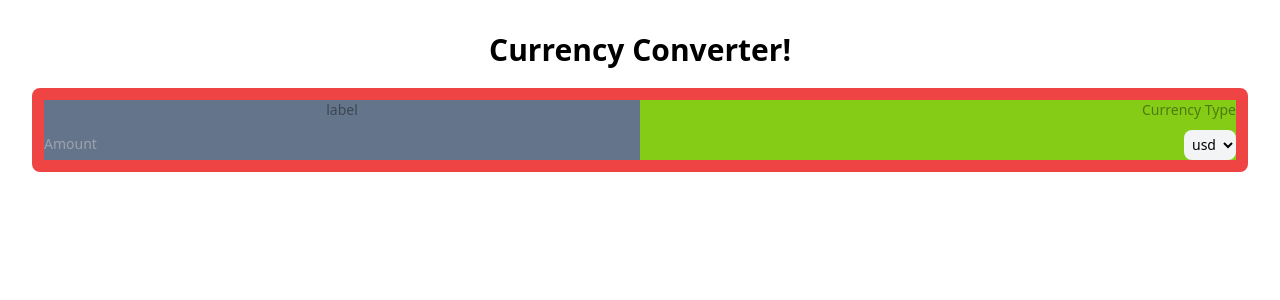
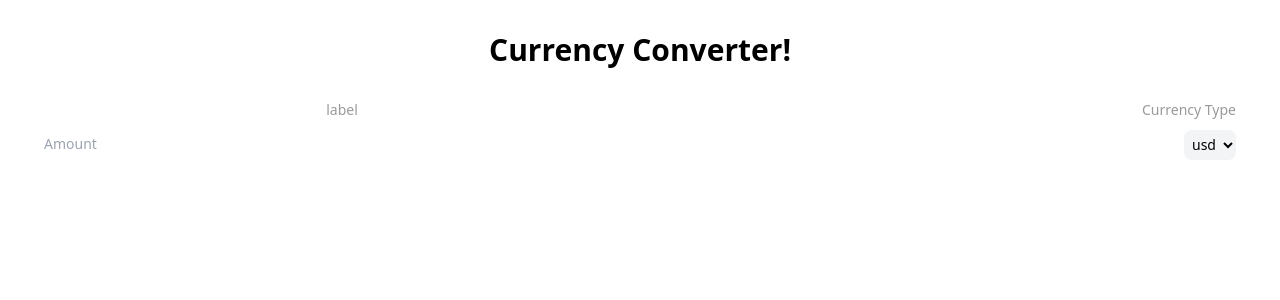
Before and after one commit to this-is-emon/chai-aur-react, a React (Vite) app in the folder 07currencyConverter/: page / in a window 1280 px wide. Shown: the top 300 px of the page. Built offline with nearby package versions, Linux system fonts and the light colour scheme.

Commit message:
InputBox partially done

```diff
--- a/07currencyConverter/src/components/InputBox.jsx
+++ b/07currencyConverter/src/components/InputBox.jsx
@@ -3,8 +3,10 @@ import React from "react";
 
 function InputBox({ label, className = "" }) {
   return (
-    <div className={`input-container bg-red-500 p-3 rounded-lg text-sm flex `}>
-      <div className="label-div bg-slate-500 w-1/2">
+    <div
+      className={`input-container bg-white p-3 rounded-lg text-sm flex ${className}`}
+    >
+      <div className="label-div w-1/2">
         <label className="text-black/40 mb-2 inline-block">label</label>
         <input
           className="outline-none w-full bg-transparent py-1.5"
@@ -12,7 +14,7 @@ function InputBox({ label, className = "" }) {
           placeholder="Amount"
         />
       </div>
-      <div className=" currency-div bg-lime-500 w-1/2 flex flex-wrap justify-end text-right">
+      <div className="currency-div w-1/2 flex flex-wrap justify-end text-right">
         <p className="text-black/40 mb-2 w-full">Currency Type</p>
         <select className="rounded-lg px-1 py-1 bg-gray-100 cursor-pointer outline-none">
           <option value="usd">usd</option>
```
